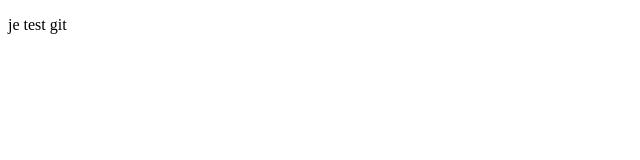
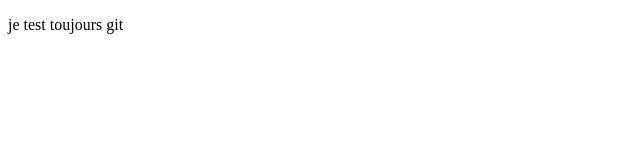
Before and after one commit to teddydev10/git-test, a plain HTML site: page index.html in a window 1280 px wide. Shown: the full height of the page, 0-640 px from the left. Drawn offline with Linux system fonts and the light colour scheme.

Commit message:
little changes on index.html

```diff
--- a/index.html
+++ b/index.html
@@ -8,6 +8,6 @@
     <title>Document</title>
 </head>
 <body>
-    <p>je test git</p>
+    <p>je test toujours git</p>
 </body>
 </html>
```
